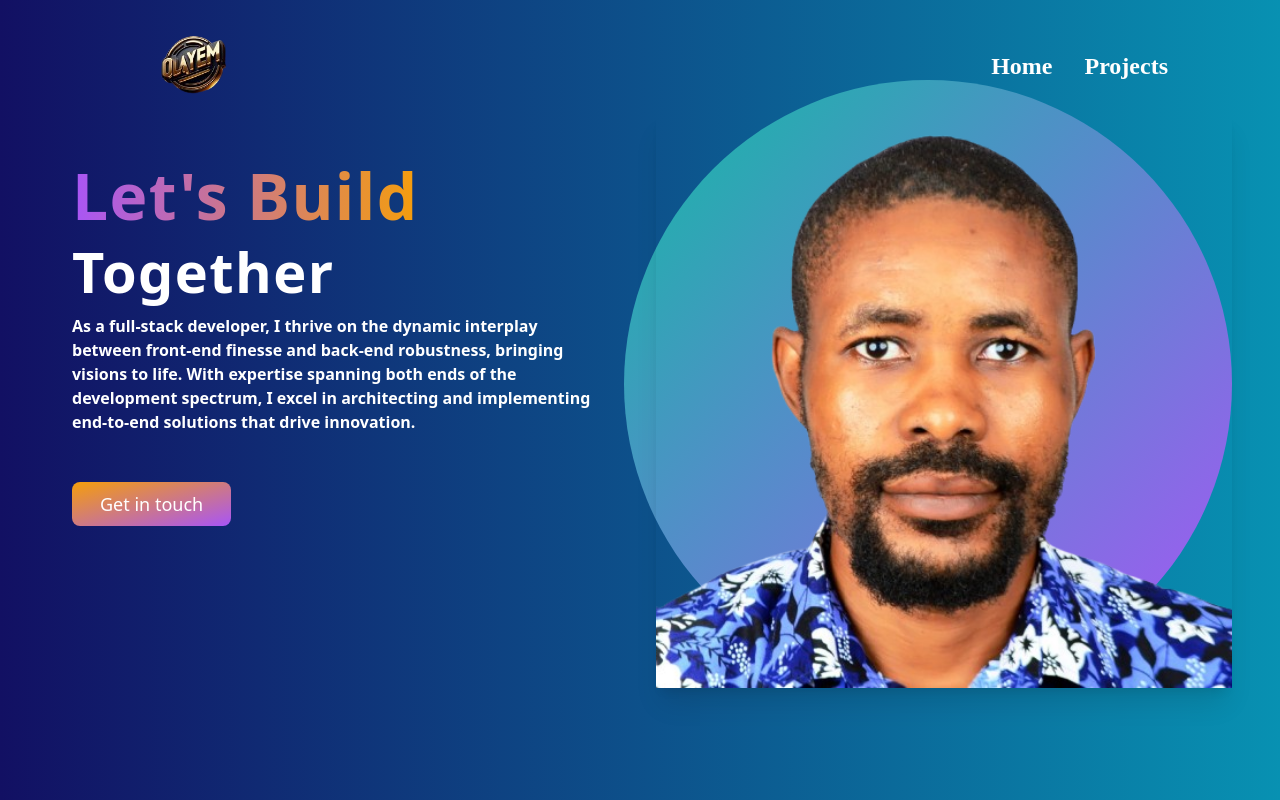
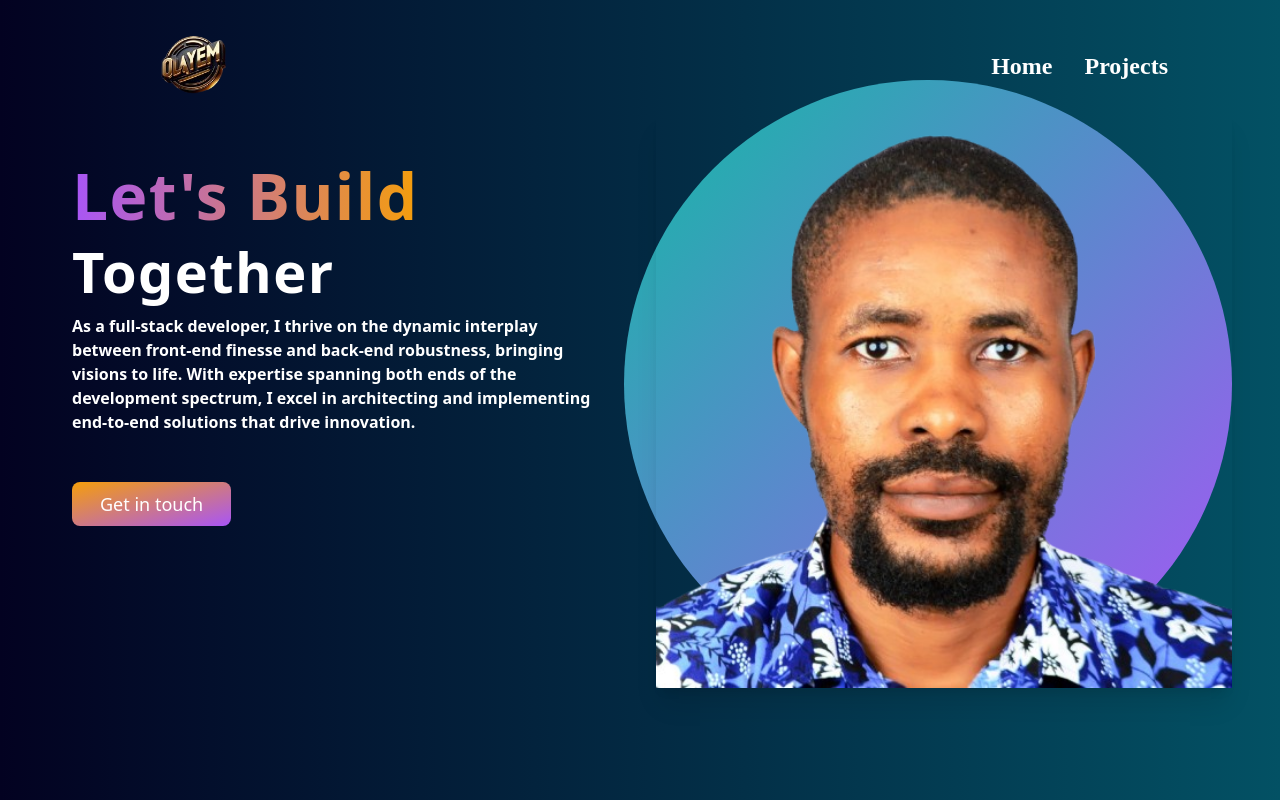
Before and after one commit to BisiOlaYemi/Yemi, a React (Create React App) app: page / in a window 1280 px wide. Shown: the top 800 px of the page. Built offline with nearby package versions, Linux system fonts and the light colour scheme.

Commit message:
assignment of premium

```diff
--- a/src/index.css
+++ b/src/index.css
@@ -3,7 +3,7 @@
 @tailwind utilities;
 
 body {
-    background:linear-gradient(to right, #121063, #0891b2) ;
+    background:linear-gradient(to right, #030221, #035164) ;
   }
 
 
```
